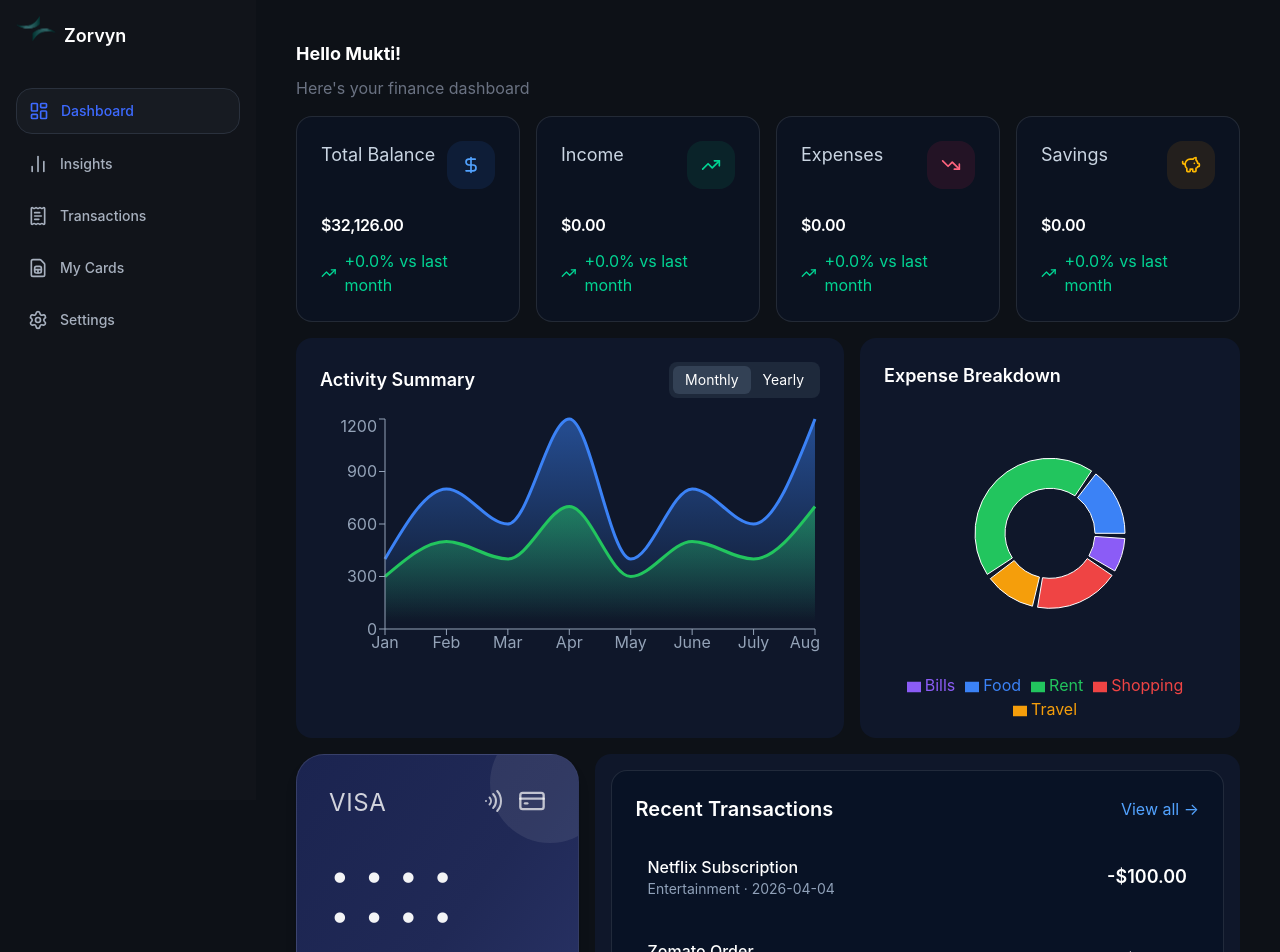
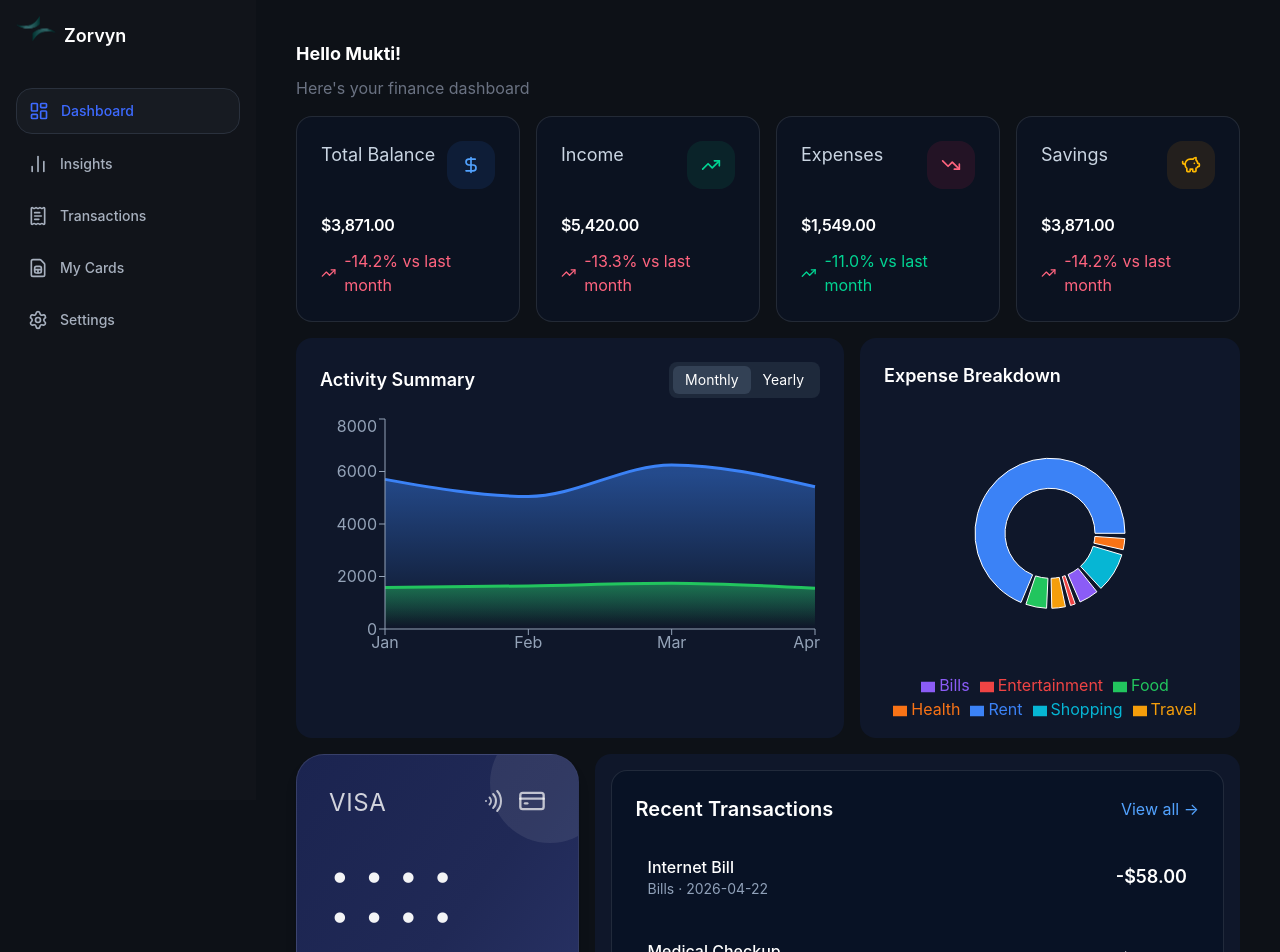
Before and after one commit to MuktiMishra/Fintech-Dashboard, a React (Vite) app in the folder frontend/: page /dashboard in a window 1280 px wide. Shown: the top 952 px of the page. Built offline with nearby package versions, Linux system fonts and the light colour scheme.

Commit message:
added central state to charts and dashboard and updates in readme

```diff
--- a/frontend/src/components/Chart.jsx
+++ b/frontend/src/components/Chart.jsx
@@ -1,4 +1,4 @@
-import { useState } from "react";
+import { useMemo, useState } from "react";
 import {
   AreaChart,
   Area,
@@ -7,31 +7,60 @@ import {
   Tooltip,
   ResponsiveContainer,
 } from "recharts";
+import { useFinance } from "../context/FinanceContext";
 
-const monthlyData = [
-  { name: "Jan", income: 400, expense: 300 },
-  { name: "Feb", income: 800, expense: 500 },
-  { name: "Mar", income: 600, expense: 400 },
-  { name: "Apr", income: 1200, expense: 700 },
-  { name: "May", income: 400, expense: 300 },
-  { name: "June", income: 800, expense: 500 },
-  { name: "July", income: 600, expense: 400 },
-  { name: "Aug", income: 1200, expense: 700 },
-];
-
-const yearlyData = [
-  { name: "2021", income: 5000, expense: 3000 },
-  { name: "2022", income: 7000, expense: 4000 },
-  { name: "2023", income: 9000, expense: 6000 },
-  { name: "2024", income: 11000, expense: 8000 },
-  { name: "2025", income: 5000, expense: 3000 },
-  { name: "2026", income: 7000, expense: 4000 },
-  { name: "2027", income: 9000, expense: 6000 },
-  { name: "2028", income: 11000, expense: 8000 },
-];
+const monthLabels = ["Jan", "Feb", "Mar", "Apr", "May", "Jun", "Jul", "Aug", "Sep", "Oct", "Nov", "Dec"];
 
 export default function ActivityChart() {
   const [view, setView] = useState("monthly");
+  const { state } = useFinance();
+  const { transactions } = state;
+
+  const { monthlyData, yearlyData } = useMemo(() => {
+    const monthlyMap = {};
+    const yearlyMap = {};
+
+    transactions.forEach((item) => {
+      const d = new Date(item.date);
+      const monthKey = `${d.getFullYear()}-${String(d.getMonth() + 1).padStart(2, "0")}`;
+      const yearKey = String(d.getFullYear());
+
+      if (!monthlyMap[monthKey]) {
+        monthlyMap[monthKey] = {
+          sortKey: monthKey,
+          name: monthLabels[d.getMonth()],
+          income: 0,
+          expense: 0,
+        };
+      }
+
+      if (!yearlyMap[yearKey]) {
+        yearlyMap[yearKey] = {
+          name: yearKey,
+          income: 0,
+          expense: 0,
+        };
+      }
+
+      if (item.type === "income") {
+        monthlyMap[monthKey].income += item.amount;
+        yearlyMap[yearKey].income += item.amount;
+      } else {
+        monthlyMap[monthKey].expense += Math.abs(item.amount);
+        yearlyMap[yearKey].expense += Math.abs(item.amount);
+      }
+    });
+
+    const monthlyData = Object.values(monthlyMap)
+      .sort((a, b) => a.sortKey.localeCompare(b.sortKey))
+      .map(({ sortKey, ...rest }) => rest);
+
+    const yearlyData = Object.values(yearlyMap).sort((a, b) =>
+      a.name.localeCompare(b.name)
+    );
+
+    return { monthlyData, yearlyData };
+  }, [transactions]);
 
   const data = view === "monthly" ? monthlyData : yearlyData;
 
--- a/frontend/src/components/ExpensePieChart.jsx
+++ b/frontend/src/components/ExpensePieChart.jsx
@@ -1,3 +1,4 @@
+import { useMemo } from "react";
 import {
   PieChart,
   Pie,
@@ -6,18 +7,39 @@ import {
   ResponsiveContainer,
   Legend,
 } from "recharts";
+import { useFinance } from "../context/FinanceContext";
 
-const data = [
-  { name: "Food", value: 400 },
-  { name: "Rent", value: 1200 },
-  { name: "Travel", value: 300 },
-  { name: "Shopping", value: 500 },
-  { name: "Bills", value: 200 },
+const COLORS = [
+  "#3b82f6",
+  "#22c55e",
+  "#f59e0b",
+  "#ef4444",
+  "#8b5cf6",
+  "#06b6d4",
+  "#f97316",
+  "#84cc16",
 ];
 
-const COLORS = ["#3b82f6", "#22c55e", "#f59e0b", "#ef4444", "#8b5cf6"];
+export default function ExpensePieChart() {
+  const { state } = useFinance();
+  const { transactions } = state;
 
-export default function ExpensePieChart() {
+  const data = useMemo(() => {
+    const expenseMap = {};
+
+    transactions
+      .filter((item) => item.type === "expense")
+      .forEach((item) => {
+        expenseMap[item.category] =
+          (expenseMap[item.category] || 0) + Math.abs(item.amount);
+      });
+
+    return Object.entries(expenseMap).map(([name, value]) => ({
+      name,
+      value,
+    }));
+  }, [transactions]);
+
   return (
     <div className="bg-[#0f172a] p-4 sm:p-6 rounded-2xl text-white w-full h-full">
       <h2 className="text-base sm:text-lg font-semibold mb-6">
@@ -37,7 +59,7 @@ export default function ExpensePieChart() {
               dataKey="value"
             >
               {data.map((entry, index) => (
-                <Cell key={index} fill={COLORS[index % COLORS.length]} />
+                <Cell key={entry.name} fill={COLORS[index % COLORS.length]} />
               ))}
             </Pie>
 
--- a/frontend/src/data/transactions.js
+++ b/frontend/src/data/transactions.js
@@ -1,110 +1,272 @@
 export const transactions = [
   {
     id: 1,
-    title: "Netflix Subscription",
-    category: "Entertainment",
-    date: "2026-04-04",
-    amount: -100.0,
-    type: "expense",
-    icon: "🎬",
-  },
-  {
-    id: 2,
     title: "Monthly Salary",
     category: "Salary",
-    date: "2026-02-16",
-    amount: 4800.0,
+    date: "2026-01-02",
+    amount: 4800,
     type: "income",
     icon: "💼",
   },
   {
+    id: 2,
+    title: "Freelance Payment",
+    category: "Income",
+    date: "2026-01-12",
+    amount: 900,
+    type: "income",
+    icon: "💻",
+  },
+  {
     id: 3,
-    title: "Spotify Premium",
-    category: "Entertainment",
-    date: "2026-03-15",
-    amount: -15.99,
+    title: "Apartment Rent",
+    category: "Rent",
+    date: "2026-01-05",
+    amount: -1200,
     type: "expense",
-    icon: "🎵",
+    icon: "🏠",
   },
   {
     id: 4,
     title: "Whole Foods Market",
-    category: "Food & Dining",
-    date: "2026-02-14",
-    amount: -134.5,
+    category: "Food",
+    date: "2026-01-08",
+    amount: -210,
     type: "expense",
-    icon: "🍔",
+    icon: "🛒",
   },
   {
     id: 5,
     title: "Uber Ride",
-    category: "Transport",
-    date: "2026-02-14",
-    amount: -23.4,
+    category: "Travel",
+    date: "2026-01-11",
+    amount: -58,
     type: "expense",
     icon: "🚗",
   },
   {
     id: 6,
-    title: "Amazon Shopping",
-    category: "Shopping",
-    date: "2026-03-20",
-    amount: -249.99,
+    title: "Netflix Subscription",
+    category: "Entertainment",
+    date: "2026-01-14",
+    amount: -18,
     type: "expense",
-    icon: "🛒",
+    icon: "🎬",
   },
   {
     id: 7,
+    title: "Electricity Bill",
+    category: "Bills",
+    date: "2026-01-19",
+    amount: -95,
+    type: "expense",
+    icon: "💡",
+  },
+  {
+    id: 8,
+    title: "Monthly Salary",
+    category: "Salary",
+    date: "2026-02-02",
+    amount: 4800,
+    type: "income",
+    icon: "💼",
+  },
+  {
+    id: 9,
+    title: "Dividend Credit",
+    category: "Investment",
+    date: "2026-02-10",
+    amount: 250,
+    type: "income",
+    icon: "📈",
+  },
+  {
+    id: 10,
+    title: "Apartment Rent",
+    category: "Rent",
+    date: "2026-02-05",
+    amount: -1200,
+    type: "expense",
+    icon: "🏠",
+  },
+  {
+    id: 11,
+    title: "Swiggy Order",
+    category: "Food",
+    date: "2026-02-09",
+    amount: -42,
+    type: "expense",
+    icon: "🍔",
+  },
+  {
+    id: 12,
+    title: "Amazon Shopping",
+    category: "Shopping",
+    date: "2026-02-14",
+    amount: -260,
+    type: "expense",
+    icon: "📦",
+  },
+  {
+    id: 13,
+    title: "Fuel Refill",
+    category: "Travel",
+    date: "2026-02-16",
+    amount: -85,
+    type: "expense",
+    icon: "⛽",
+  },
+  {
+    id: 14,
+    title: "Internet Bill",
+    category: "Bills",
+    date: "2026-02-20",
+    amount: -55,
+    type: "expense",
+    icon: "🌐",
+  },
+  {
+    id: 15,
+    title: "Monthly Salary",
+    category: "Salary",
+    date: "2026-03-02",
+    amount: 5000,
+    type: "income",
+    icon: "💼",
+  },
+  {
+    id: 16,
     title: "Freelance Payment",
     category: "Income",
-    date: "2026-03-10",
-    amount: 1250.0,
+    date: "2026-03-09",
+    amount: 1250,
     type: "income",
     icon: "💻",
   },
   {
-    id: 8,
+    id: 17,
+    title: "Apartment Rent",
+    category: "Rent",
+    date: "2026-03-05",
+    amount: -1200,
+    type: "expense",
+    icon: "🏠",
+  },
+  {
+    id: 18,
+    title: "Zomato Order",
+    category: "Food",
+    date: "2026-03-08",
+    amount: -36,
+    type: "expense",
+    icon: "🍜",
+  },
+  {
+    id: 19,
+    title: "Spotify Premium",
+    category: "Entertainment",
+    date: "2026-03-12",
+    amount: -16,
+    type: "expense",
+    icon: "🎵",
+  },
+  {
+    id: 20,
+    title: "Shopping Mall",
+    category: "Shopping",
+    date: "2026-03-17",
+    amount: -340,
+    type: "expense",
+    icon: "🛍️",
+  },
+  {
+    id: 21,
+    title: "Gym Membership",
+    category: "Health",
+    date: "2026-03-18",
+    amount: -60,
+    type: "expense",
+    icon: "🏋️",
+  },
+  {
+    id: 22,
     title: "Electricity Bill",
     category: "Bills",
-    date: "2026-03-05",
-    amount: -78.25,
+    date: "2026-03-22",
+    amount: -88,
     type: "expense",
     icon: "💡",
   },
   {
-    id: 9,
-    title: "Swiggy Order",
-    category: "Food & Dining",
-    date: "2026-03-02",
-    amount: -18.75,
-    type: "expense",
-    icon: "🍕",
+    id: 23,
+    title: "Monthly Salary",
+    category: "Salary",
+    date: "2026-04-02",
+    amount: 5100,
+    type: "income",
+    icon: "💼",
   },
   {
-    id: 10,
-    title: "Gym Membership",
-    category: "Health",
-    date: "2026-02-28",
-    amount: -49.99,
-    type: "expense",
-    icon: "🏋️",
-  },
-  {
-    id: 11,
+    id: 24,
     title: "Dividend Credit",
     category: "Investment",
-    date: "2026-03-25",
-    amount: 320.0,
+    date: "2026-04-06",
+    amount: 320,
     type: "income",
     icon: "📈",
   },
   {
-    id: 12,
-    title: "Zomato Order",
-    category: "Food & Dining",
-    date: "2026-04-01",
-    amount: -22.5,
+    id: 25,
+    title: "Apartment Rent",
+    category: "Rent",
+    date: "2026-04-05",
+    amount: -1250,
     type: "expense",
-    icon: "🍜",
+    icon: "🏠",
+  },
+  {
+    id: 26,
+    title: "Cafe Order",
+    category: "Food",
+    date: "2026-04-09",
+    amount: -28,
+    type: "expense",
+    icon: "☕",
+  },
+  {
+    id: 27,
+    title: "Uber Ride",
+    category: "Travel",
+    date: "2026-04-11",
+    amount: -63,
+    type: "expense",
+    icon: "🚗",
+  },
+  {
+    id: 28,
+    title: "Movie Night",
+    category: "Entertainment",
+    date: "2026-04-15",
+    amount: -40,
+    type: "expense",
+    icon: "🎟️",
+  },
+  {
+    id: 29,
+    title: "Medical Checkup",
+    category: "Health",
+    date: "2026-04-19",
+    amount: -110,
+    type: "expense",
+    icon: "🩺",
+  },
+  {
+    id: 30,
+    title: "Internet Bill",
+    category: "Bills",
+    date: "2026-04-22",
+    amount: -58,
+    type: "expense",
+    icon: "🌐",
   },
 ];
--- a/frontend/src/pages/Dashboard.jsx
+++ b/frontend/src/pages/Dashboard.jsx
@@ -1,48 +1,105 @@
-import React from "react";
+import React, { useMemo } from "react";
 import { DollarSign, TrendingUp, TrendingDown, PiggyBank } from "lucide-react";
 import Chart from "../components/Chart";
 import ExpensePieChart from "../components/ExpensePieChart";
 import CardDisplay from "../components/Card";
 import RecentTransactions from "../components/RecentTransactions";
+import { useFinance } from "../context/FinanceContext";
 
-const stats = [
+const formatMoney = (value) =>
+  `$${Number(value).toLocaleString(undefined, {
+    minimumFractionDigits: 2,
+    maximumFractionDigits: 2,
+  })}`;
+
+const getChangeText = (current, previous) => {
+  if (previous === 0) return "+0.0% vs last month";
+  const change = ((current - previous) / previous) * 100;
+  const sign = change >= 0 ? "+" : "";
+  return `${sign}${change.toFixed(1)}% vs last month`;
+};
+
+const Dashboard = () => {
+  const { state } = useFinance();
+  const { transactions } = state;
+
+  const stats = useMemo(() => {
+    const monthMap = {};
+
+    transactions.forEach((item) => {
+      const d = new Date(item.date);
+      const key = `${d.getFullYear()}-${String(d.getMonth() + 1).padStart(2, "0")}`;
+
+      if (!monthMap[key]) {
+        monthMap[key] = {
+          income: 0,
+          expense: 0,
+        };
+      }
+
+      if (item.type === "income") {
+        monthMap[key].income += item.amount;
+      } else {
+        monthMap[key].expense += Math.abs(item.amount);
+      }
+    });
+
+    const sortedMonths = Object.keys(monthMap).sort();
+    const currentKey = sortedMonths[sortedMonths.length - 1];
+    const previousKey = sortedMonths[sortedMonths.length - 2];
+
+    const current = monthMap[currentKey] || { income: 0, expense: 0 };
+    const previous = monthMap[previousKey] || { income: 0, expense: 0 };
+
+    const currentBalance = current.income - current.expense;
+    const previousBalance = previous.income - previous.expense;
+
+    const currentSavings = currentBalance;
+    const previousSavings = previous.income - previous.expense;
+
+    return [
       {
         title: "Total Balance",
-    value: "$32,126.00",
-    change: "+0.0% vs last month",
+        value: formatMoney(currentBalance),
+        change: getChangeText(currentBalance, previousBalance),
         icon: DollarSign,
         iconBox: "bg-blue-500/10 text-blue-400",
+        changeColor: currentBalance >= previousBalance ? "text-emerald-400" : "text-rose-400",
       },
       {
         title: "Income",
-    value: "$0.00",
-    change: "+0.0% vs last month",
+        value: formatMoney(current.income),
+        change: getChangeText(current.income, previous.income),
         icon: TrendingUp,
         iconBox: "bg-emerald-500/10 text-emerald-400",
+        changeColor: current.income >= previous.income ? "text-emerald-400" : "text-rose-400",
       },
       {
         title: "Expenses",
-    value: "$0.00",
-    change: "+0.0% vs last month",
+        value: formatMoney(current.expense),
+        change: getChangeText(current.expense, previous.expense),
         icon: TrendingDown,
         iconBox: "bg-rose-500/10 text-rose-400",
+        changeColor: current.expense <= previous.expense ? "text-emerald-400" : "text-rose-400",
       },
       {
         title: "Savings",
-    value: "$0.00",
-    change: "+0.0% vs last month",
+        value: formatMoney(currentSavings),
+        change: getChangeText(currentSavings, previousSavings),
         icon: PiggyBank,
         iconBox: "bg-amber-500/10 text-amber-400",
+        changeColor: currentSavings >= previousSavings ? "text-emerald-400" : "text-rose-400",
       },
     ];
+  }, [transactions]);
 
-const Dashboard = () => {
   return (
     <div className="flex flex-col w-full p-3 sm:p-4">
       <h1 className="text-xl sm:text-lg font-bold text-white mb-2">Hello Mukti!</h1>
-      <h1 className="text-lg sm:text-base text-gray-500 mb-4">Here's your finance dashboard</h1>
+      <h1 className="text-lg sm:text-base text-gray-500 mb-4">
+        Here's your finance dashboard
+      </h1>
 
-      {/* Top cards */}
       <div className="grid grid-cols-1 sm:grid-cols-2 xl:grid-cols-4 gap-4 text-white">
         {stats.map((item) => {
           const Icon = item.icon;
@@ -67,7 +124,7 @@ const Dashboard = () => {
                   {item.value}
                 </h2>
 
-                <p className="mt-3 text-emerald-400 text-sm sm:text-base flex items-center gap-2">
+                <p className={`mt-3 text-sm sm:text-base flex items-center gap-2 ${item.changeColor}`}>
                   <TrendingUp size={16} />
                   {item.change}
                 </p>
@@ -77,7 +134,6 @@ const Dashboard = () => {
         })}
       </div>
 
-      {/* Charts */}
       <div className="flex flex-col xl:flex-row gap-4 mt-4">
         <div className="w-full xl:flex-1 min-h-[300px]">
           <Chart />
@@ -88,7 +144,6 @@ const Dashboard = () => {
         </div>
       </div>
 
-      {/* Bottom section */}
       <div className="flex flex-col lg:flex-row w-full gap-4 mt-4">
         <div className="w-full lg:w-[380px] xl:w-[420px]">
           <CardDisplay />
```
Also changed, not shown: 1 other file (tests, documents, lock files or other folders). Lines whose indentation alone changed are shown as unchanged.
